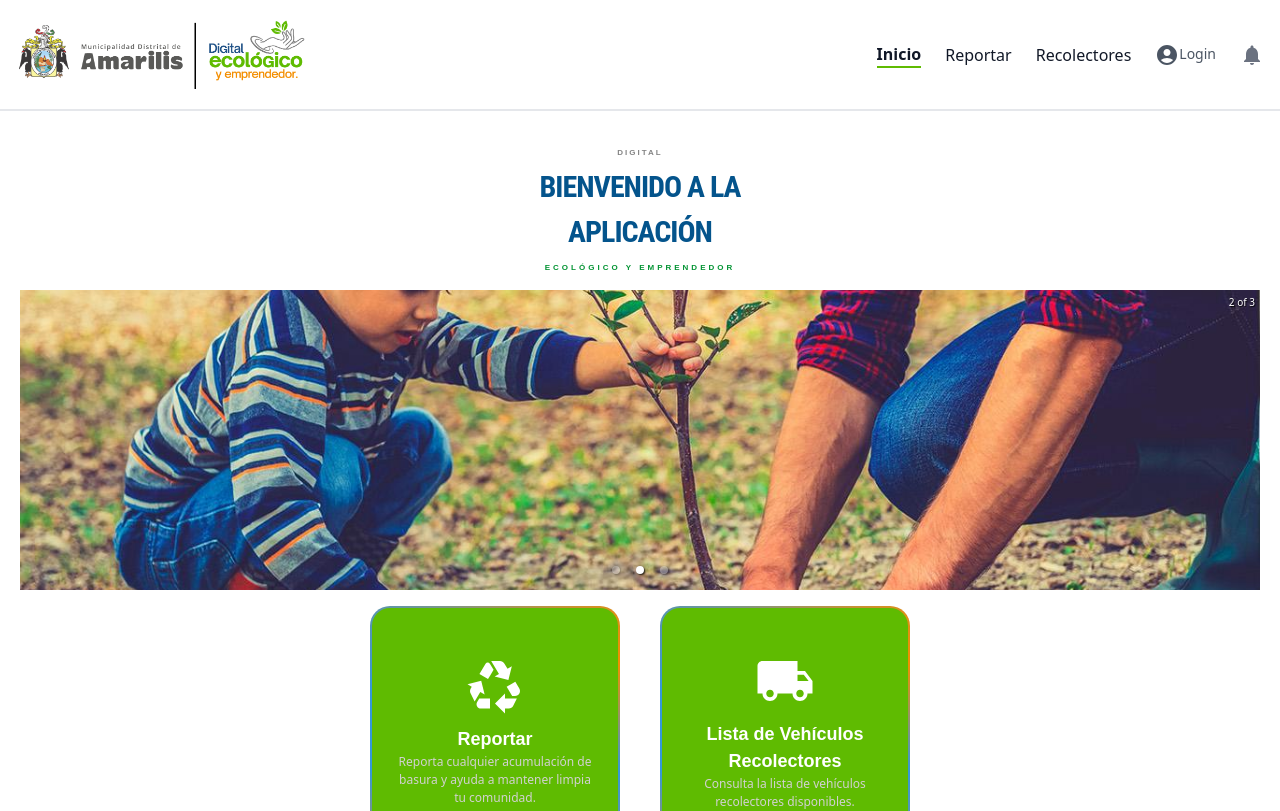
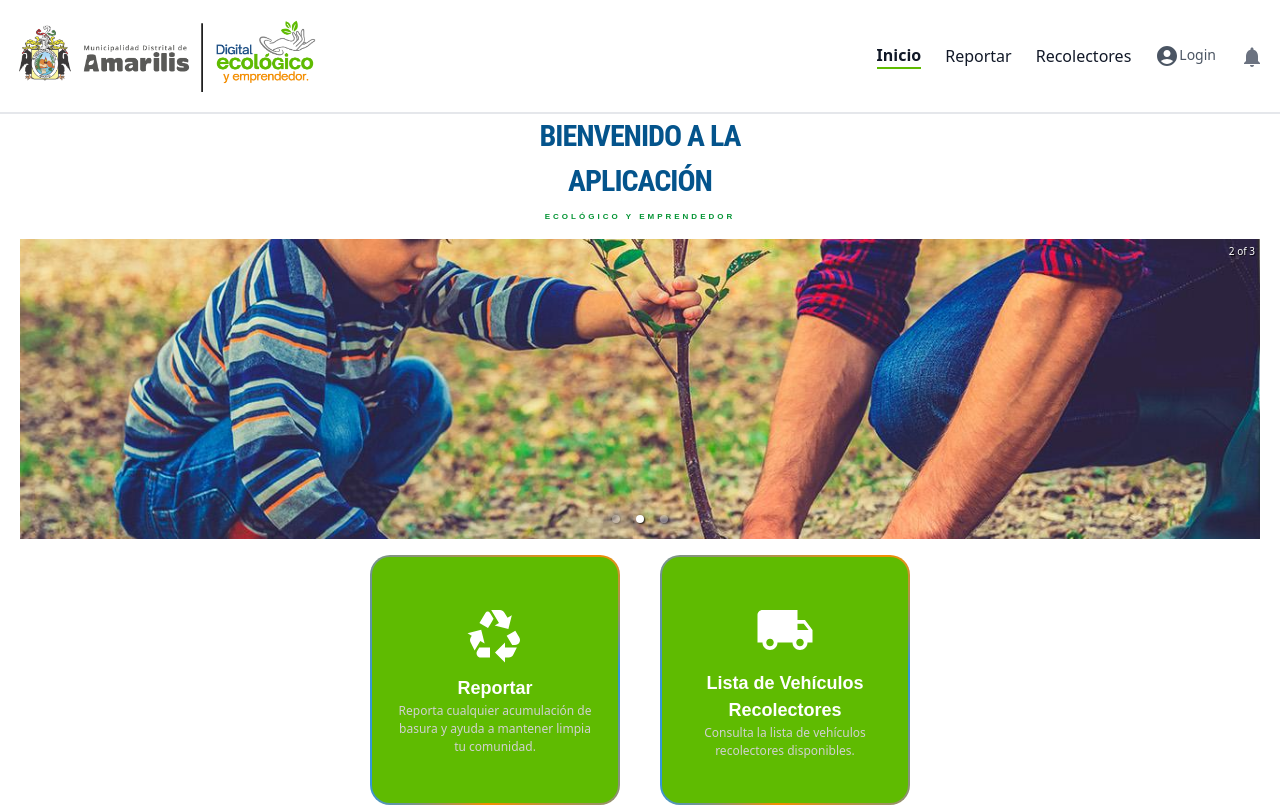
Before and after one commit to JuniorSD6650/localizador_recolectores_desechos, a React (Vite) app in the folder frontend/: page / in a window 1280 px wide. Shown: the top 811 px of the page. Built offline with nearby package versions, Linux system fonts and the light colour scheme.

Commit message:
feat: Update navbar padding to match height and handle window resize

```diff
--- a/frontend/src/components/Navbar.jsx
+++ b/frontend/src/components/Navbar.jsx
@@ -7,10 +7,26 @@ const Navbar = () => {
     const location = useLocation();
     const [showNotifications, setShowNotifications] = useState(false);
     const notificationsRef = useRef(null);
+    const navbarRef = useRef(null);
 
-    const toggleNotifications = () => {
-        setShowNotifications(!showNotifications);
-    };
+    useEffect(() => {
+        const updateNavbarSpace = () => {
+            const navbarHeight = navbarRef.current?.offsetHeight || 0;
+            document.body.style.paddingTop = `${navbarHeight}px`;
+        };
+
+        // Initial update
+        updateNavbarSpace();
+
+        // Update on window resize
+        window.addEventListener('resize', updateNavbarSpace);
+
+        // Cleanup
+        return () => {
+            window.removeEventListener('resize', updateNavbarSpace);
+            document.body.style.paddingTop = '0px';
+        };
+    }, []);
 
     useEffect(() => {
         const handleClickOutside = (event) => {
@@ -26,11 +42,12 @@ const Navbar = () => {
     }, []);
 
     return (
-        <div>
-            <nav className="bg-white border-gray-200 dark:bg-gray-900 border-b-2">
-                <div className="flex flex-wrap justify-between items-center mx-auto max-w-screen-xl p-4">
+        <div className='fixed top-0 w-full z-50' ref={navbarRef}>
+            <nav className="bg-white border-gray-200 dark:bg-gray-900">
+                <div className="flex flex-wrap justify-between items-center mx-auto max-w-screen-xl p-4 border-b-2">
                     <a href="/" className="flex items-center justify-center space-x-3 rtl:space-x-reverse no-underline">
-                        <img src="/images/logo_amarilis.png" alt="Logo Amarilis" className="mx-auto" style={{ width: '290px', height: 'auto' }} />
+                        <img src="/images/logo_amarilis.png" alt="Logo Amarilis"
+                            className="mx-auto w-auto h-auto max-h-16 md:max-h-20" /> {/* Responsive image */}
                     </a>
                     <div className="flex items-center space-x-6 rtl:space-x-reverse">
                         <Link
@@ -58,7 +75,8 @@ const Navbar = () => {
                         </Link>
 
                         <div className="relative" ref={notificationsRef}>
-                            <button onClick={toggleNotifications} className="text-gray-500 dark:text-white focus:outline-none">
+                            <button onClick={() => setShowNotifications(!showNotifications)}
+                                className="text-gray-500 dark:text-white focus:outline-none">
                                 <NotificationsIcon />
                             </button>
                             {showNotifications && (
```
